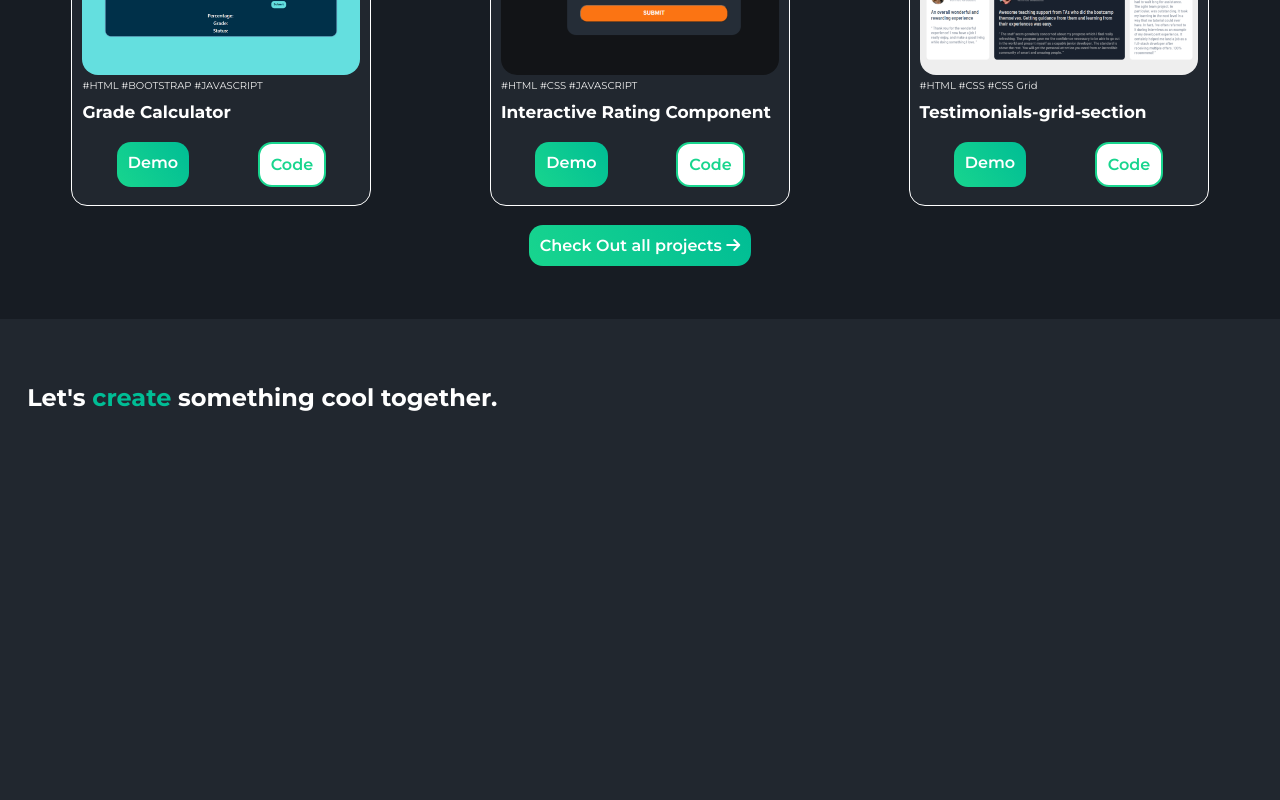
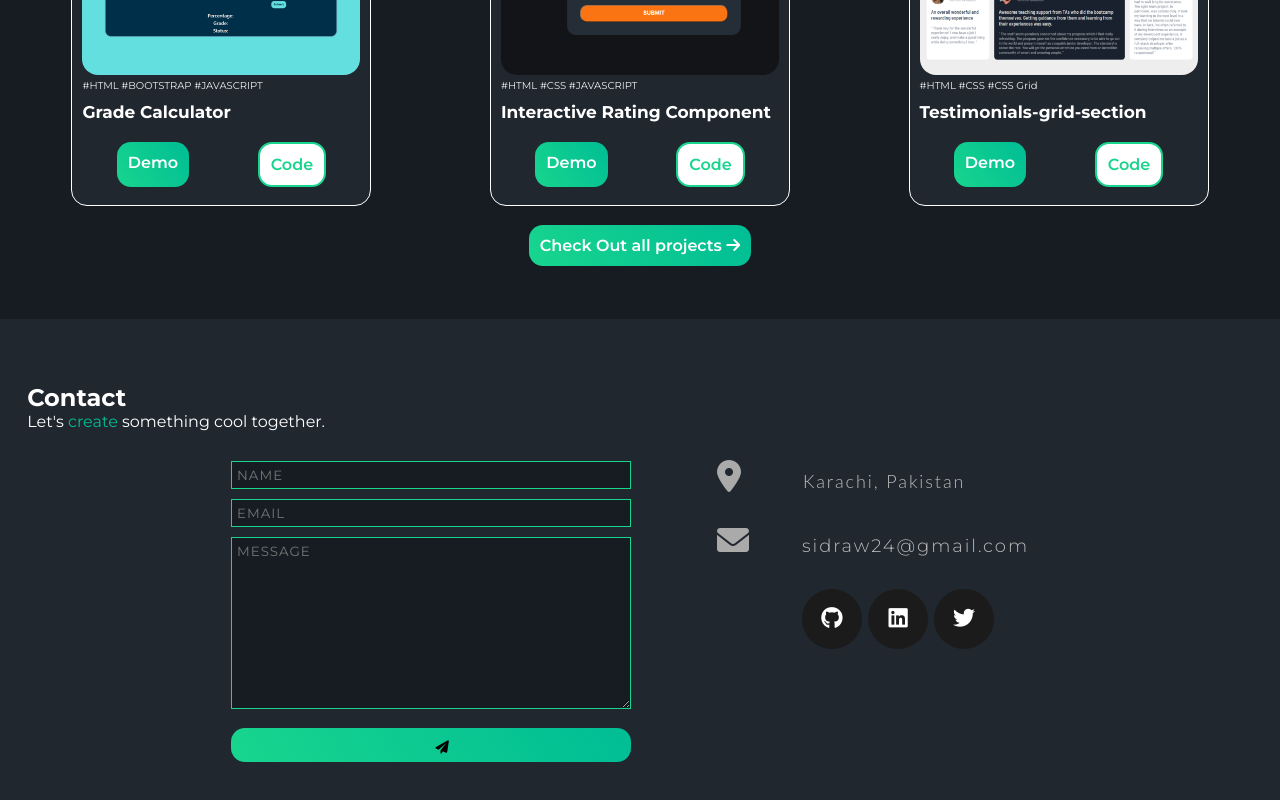
Before and after one commit to sidramwaseem/Portfolio, a React (Create React App) app: page / in a window 1280 px wide. Shown: the part 2399-3199 px from the top of the page. Before the commit the page ends 2875 px from the top, so only its background shows below. Built offline with nearby package versions, Linux system fonts and the light colour scheme.

Commit message:
update contact jcomponent

```diff
--- a/src/components/Contact/Contact.jsx
+++ b/src/components/Contact/Contact.jsx
@@ -1,12 +1,139 @@
-import React from 'react';
-import './Contact.css';
+import React from "react";
+import "./Contact.css";
+import emailjs from "emailjs-com";
 
 function Contact() {
+  const [formData, setFormData] = React.useState({
+    name: "",
+    email: "",
+    message: "",
+  });
+  console.log(formData);
+  function handleChange(event) {
+    setFormData((prevFormData) => {
+      return {
+        ...prevFormData,
+        [event.target.name]: event.target.value,
+      };
+    });
+  }
+  function sendEmail(e) {
+    e.preventDefault();
+    emailjs
+      .sendForm(
+        "service_32c8us6",
+        "template_kt5xq4f",
+        e.target,
+        "j2fJhD0Gj6xGmIWgF"
+      )
+      .then((resp) => {
+        console.log(resp);
+      }).catch(error => console.log(error));
+  }
   return (
     <section id="contact">
-    <h2>Let's <span className='cyan'>create</span> something cool together.</h2>
+      <blockquote className="contact-header">
+        <h2>Contact</h2>
+        <p>
+          Let's <span className="cyan">create</span> something cool together.
+        </p>
+      </blockquote>
+      <div className="contact-wrapper">
+        <form id="contact-form" class="form-horizontal" onSubmit={sendEmail}>
+          <div className="form-group">
+            <div className="col-sm-12">
+              <input
+                type="text"
+                className="form-control"
+                id="name"
+                placeholder="NAME"
+                name="name"
+                value={formData.name}
+                onChange={handleChange}
+                required
+              />
+            </div>
+          </div>
+
+          <div className="form-group">
+            <div class="col-sm-12">
+              <input
+                type="email"
+                className="form-control"
+                id="email"
+                placeholder="EMAIL"
+                name="email"
+                value={formData.email}
+                onChange={handleChange}
+                required
+              />
+            </div>
+          </div>
+
+          <textarea
+            className="form-control"
+            type="text"
+            rows="10"
+            placeholder="MESSAGE"
+            name="message"
+            value={formData.message}
+            onChange={handleChange}
+            required
+          ></textarea>
+
+          <button
+            className="btn btn-primary send-button"
+            id="submit"
+            type="submit"
+            value="SEND"
+          >
+            <div className="alt-send-button">
+              <i class="fa fa-paper-plane"></i>
+              <span class="send-text">SEND</span>
+            </div>
+          </button>
+        </form>
+
+        <div className="direct-contact-container">
+          <ul className="contact-list">
+            <li className="list-item">
+              <i class="fa-solid fa-location-dot fa-2x">
+                <span className="contact-text place">Karachi, Pakistan</span>
+              </i>
+            </li>
+
+            <li className="list-item">
+              <i class="fa fa-envelope fa-2x">
+                <span className="contact-text gmail">
+                  <a href="mailto:sidraw24@gmail.com" title="Send me an email">
+                    sidraw24@gmail.com
+                  </a>
+                </span>
+              </i>
+            </li>
+          </ul>
+
+          <ul className="social-media-list">
+            <li>
+              <a href="https://github.com/sidramwaseem" target="_blank" className="contact-icon" rel="noreferrer">
+                <i class="fa-brands fa-github"></i>
+              </a>
+            </li>
+            <li>
+              <a href="https://www.linkedin.com/in/sidramwaseem/" target="_blank" className="contact-icon" rel="noreferrer">
+                <i class="fa-brands fa-linkedin"></i>
+              </a>
+            </li>
+            <li>
+              <a href="https://twitter.com/sidramwaseem" target="_blank" className="contact-icon" rel="noreferrer">
+                <i class="fa-brands fa-twitter"></i>
+              </a>
+            </li>
+          </ul>
+        </div>
+      </div>
     </section>
-  )
+  );
 }
 
-export default Contact
+export default Contact;
```
